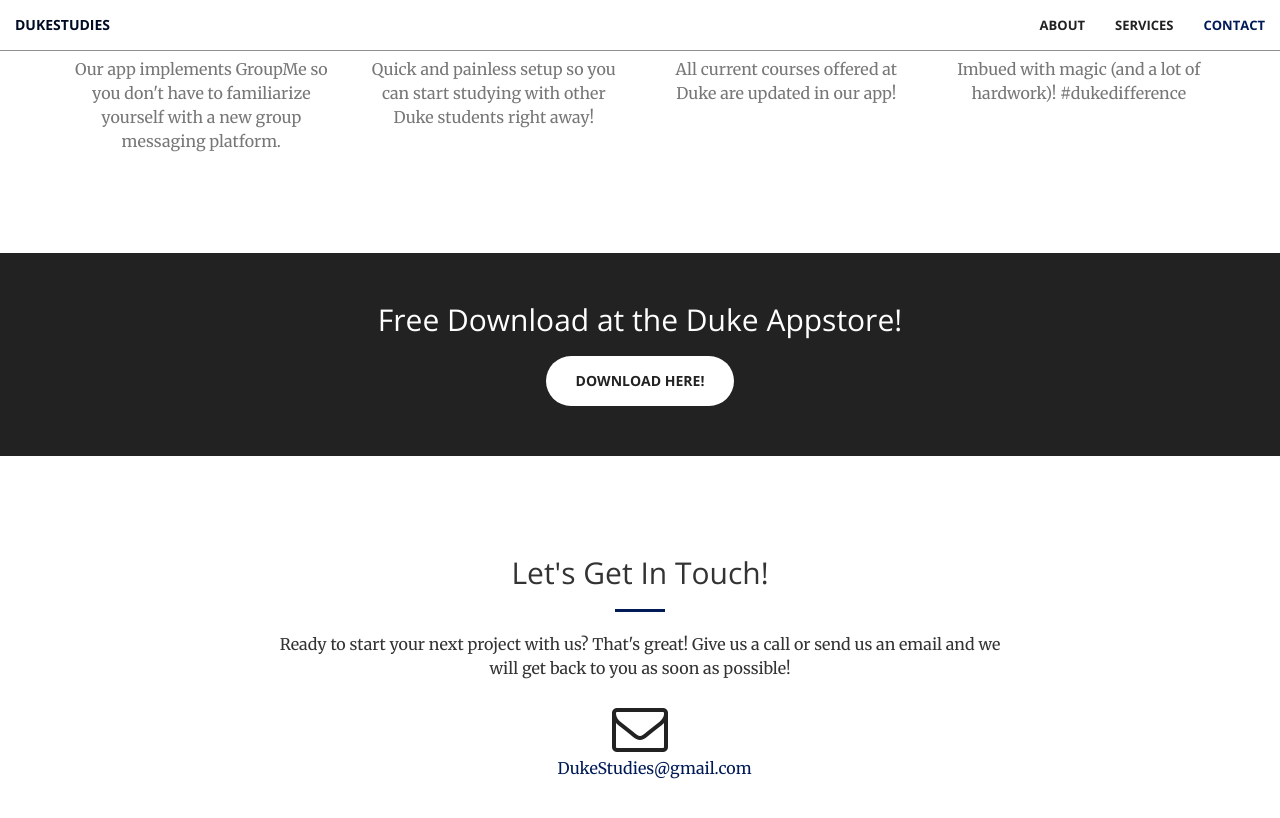
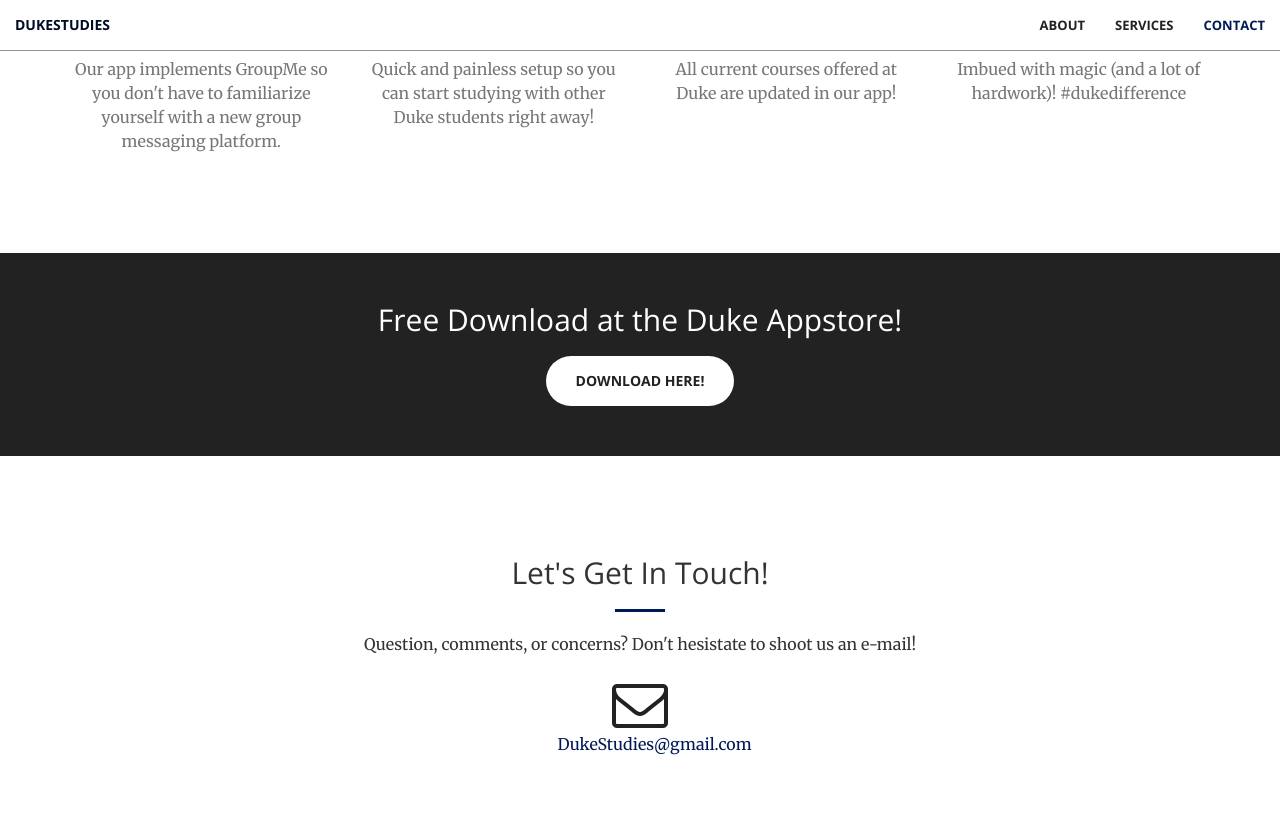
Before and after one commit to cl305/DukeStudies, a Jekyll site: the page built from index.html, in a window 1280 px wide and 900 px high, scrolled down 1593 px. Shown: the top 818 px of the window. Built offline with Jekyll 4.4.1, drawn with Linux system fonts in a browser that asks for light colours.

Commit message:
Changing hyperlink of get started button

```diff
--- a/_includes/aside.html
+++ b/_includes/aside.html
@@ -2,7 +2,7 @@
       <div class="container text-center">
           <div class="call-to-action">
               <h2>Free Download at the Duke Appstore!</h2>
-              <a href="https://appstore.colab.duke.edu/apps/12" class="btn btn-default btn-xl wow tada">Download here!</a>
+              <a id = "download" href="https://appstore.colab.duke.edu/apps/12" class="btn btn-default btn-xl wow tada">Download here!</a>
           </div>
       </div>
   </aside>
--- a/_includes/call-to-action.html
+++ b/_includes/call-to-action.html
@@ -5,7 +5,7 @@
                 <h2 class="section-heading">We've got what you need!</h2>
                 <hr class="light">
                 <p class="text-faded">With the DukeStudies app, simply tell it all of the courses that you are enrolled in and are interested in finding study groups for! Using a smart, patented algorithm, DukeStudies easily matches you up with others that are also looking for a study group and places you all into a GroupMe group. </p>
-                <a href="#" class="btn btn-default btn-xl">What are you waiting for? Get started here!</a>
+                <a href="www.licody.com/DukeStudies/aside.html#download" class="btn btn-default btn-xl">What are you waiting for? Get started here!</a>
             </div>
         </div>
     </div>
--- a/_includes/contact.html
+++ b/_includes/contact.html
@@ -4,7 +4,7 @@
             <div class="col-lg-8 col-lg-offset-2 text-center">
                 <h2 class="section-heading">Let's Get In Touch!</h2>
                 <hr class="primary">
-                <p>Ready to start your next project with us? That's great! Give us a call or send us an email and we will get back to you as soon as possible!</p>
+                <p>Question, comments, or concerns? Don't hesistate to shoot us an e-mail!</p>
             </div>
         <div class="col-lg-2 col-lg-offset-2 text-center">
             <a href="https://twitter.com/{{ site.twitter_username }}">
```
